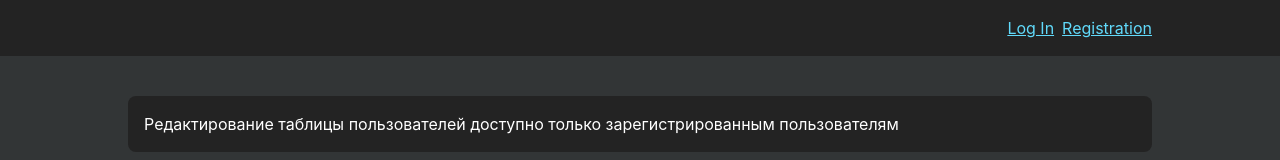
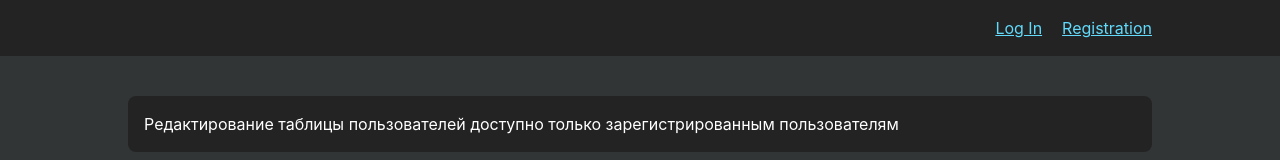
Before and after one commit to noardour/task4, a React (Vite) app in the folder client/: page / in a window 1280 px wide. Shown: the top 160 px of the page. Built offline with nearby package versions, Linux system fonts and the light colour scheme.

Commit message:
change layout of AccMenu a little bit

```diff
--- a/client/src/components/AccMenu.tsx
+++ b/client/src/components/AccMenu.tsx
@@ -7,15 +7,17 @@ const UserMenu: FC = () => {
   const user = useSelector(selectAuthUser);
 
   return (
-    <div className="flex gap-2">
-      <span>Добро пожаловать {user.name}</span>
+    <div className="flex gap-5">
+      <span>
+        Добро пожаловать, <b>{user.name}</b>
+      </span>
       <AppLink to="logout">Log Out</AppLink>
     </div>
   );
 };
 
 const AuthMenu: FC = () => (
-  <div className="flex gap-2">
+  <div className="flex gap-5">
     <AppLink to="/login">Log In</AppLink>
     <AppLink to="/registration">Registration</AppLink>
   </div>
```
